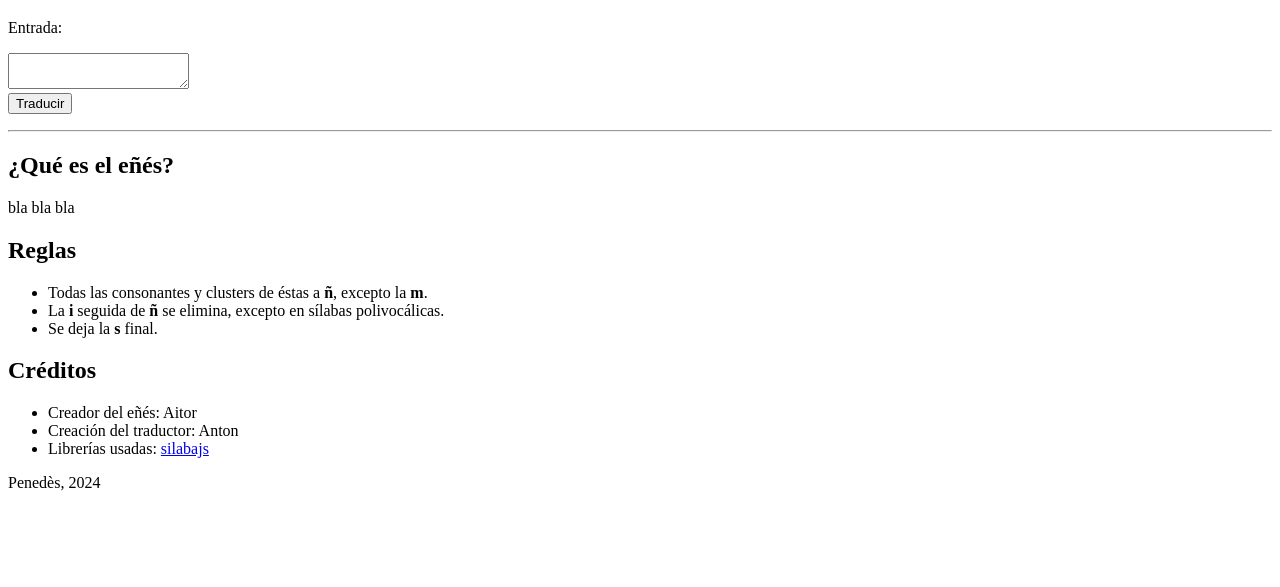
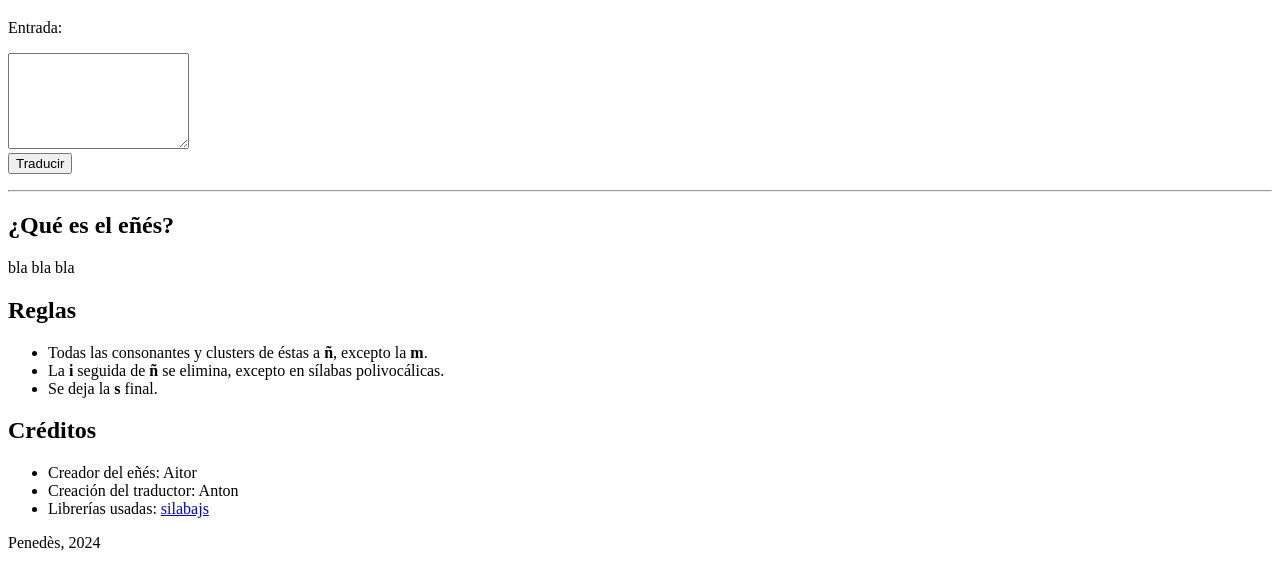
Before and after one commit to bartolso/enes, a plain HTML site: page index.html in a window 1280 px wide. Shown: the part 61-648 px from the top of the page. Drawn offline with Linux system fonts and the light colour scheme.

Commit message:
Update index.html

```diff
--- a/index.html
+++ b/index.html
@@ -9,7 +9,7 @@
 <body>
     <h1>Traductor al eñés</h1>
     <p>Entrada:</p>
-    <textarea id="textInput"></textarea>
+    <textarea id="textInput" rows="6"></textarea>
     <br>
     <button onclick="retrieveText()">Traducir</button>
     <p id="outputBox"></p>
```
